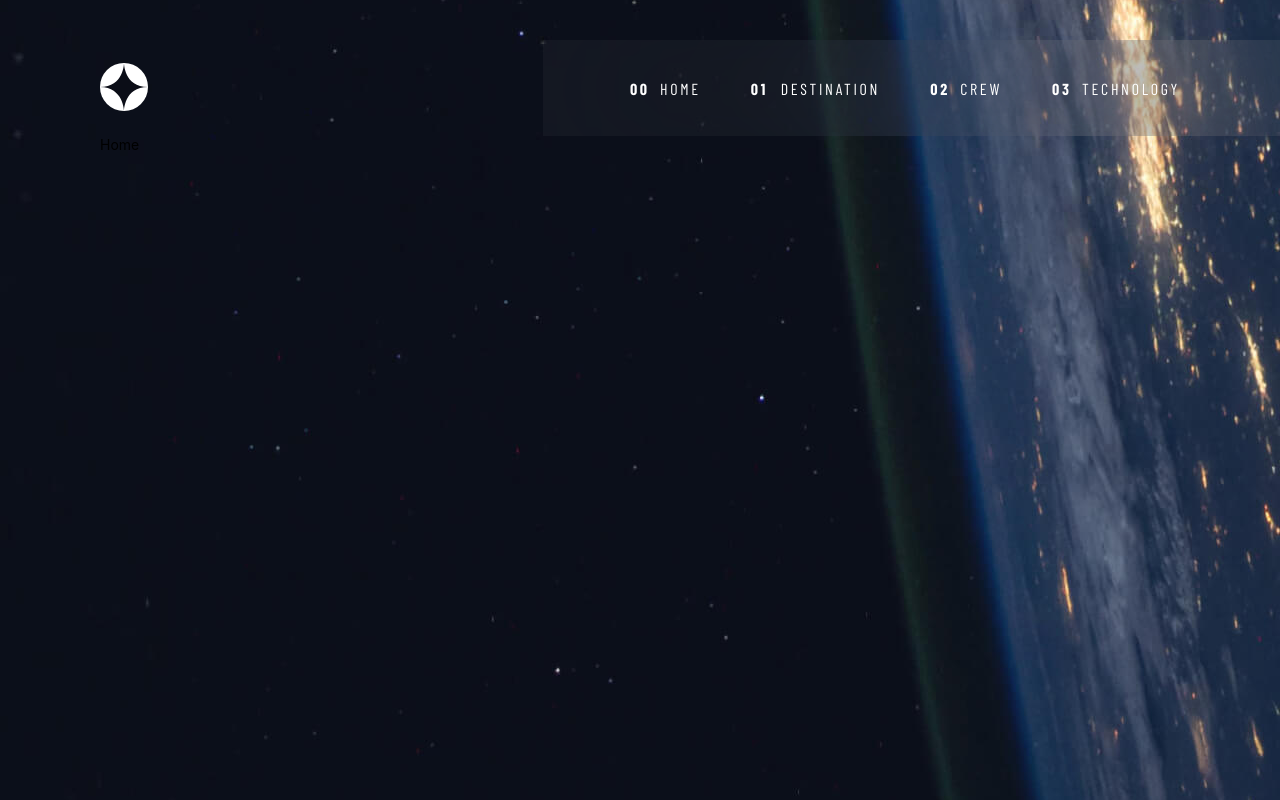
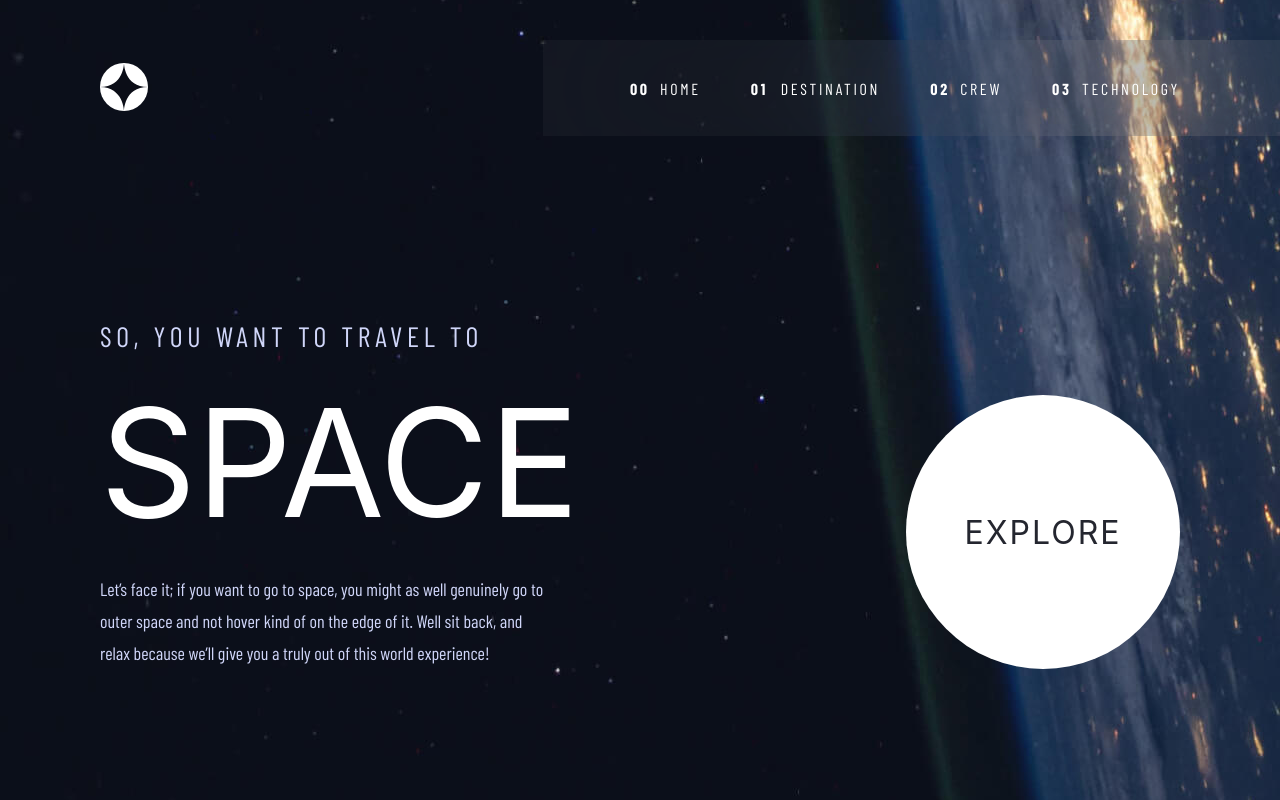
Before and after one commit to diegoricardosouza/space-tourism, a Next.js app: page / in a window 1280 px wide. Built offline with nearby package versions, Linux system fonts and the light colour scheme; a web font is replaced by a local one.

Commit message:
Finalizando a página Home

```diff
--- a/src/components/BtnExplore/styles.ts
+++ b/src/components/BtnExplore/styles.ts
@@ -35,6 +35,17 @@ export const Wrapper = styled.div`
       &:hover::after {
         transform: scale(1.64);
       }
+
+      @media (max-width: 767px) {
+        width: 15rem;
+        height: 15rem;
+        font-size: 2rem;
+      }
+
+      @media (min-width: 768px) and (max-width: 991px) {
+        width: 24.2rem;
+        height: 24.2rem;
+      }
     }
   `}
 `
--- a/src/components/HomeContent/styles.tsx
+++ b/src/components/HomeContent/styles.tsx
@@ -16,6 +16,21 @@ export const Subtitle = styled.span`
     line-height: 3.4rem;
     letter-spacing: 0.47rem;
     margin-bottom: 2.4rem;
+
+    @media (max-width: 767px) {
+      font-size: ${theme.font.sizes.small};
+      text-align: center;
+      line-height: 1.9rem;
+      letter-spacing: 0.27rem;
+      margin-bottom: 1.6rem;
+    }
+
+    @media (min-width: 768px) and (max-width: 991px) {
+      font-size: 2.4rem;
+      text-align: center;
+      line-height: 2.4rem;
+      letter-spacing: 0.33rem;
+    }
   `}
 `
 
@@ -25,6 +40,18 @@ export const Title = styled.h1`
     color: ${theme.colors.white};
     line-height: 17.2rem;
     font-weight: ${theme.font.normal};
+    margin: 0 0 2.4rem 0;
+
+    @media (max-width: 767px) {
+      font-size: 8rem;
+      text-align: center;
+      line-height: 10rem;
+      margin-bottom: 1.6rem;
+    }
+
+    @media (min-width: 768px) and (max-width: 991px) {
+      line-height: 15rem;
+    }
   `}
 `
 
@@ -35,5 +62,20 @@ export const Content = styled.p`
     line-height: 3.2rem;
     font-size: 1.8rem;
     max-width: 44.4rem;
+    margin: 0;
+
+    @media (max-width: 767px) {
+      font-size: 1.5rem;
+      text-align: center;
+      line-height: 2.5rem;
+      margin-bottom: 8.1rem;
+    }
+
+    @media (min-width: 768px) and (max-width: 991px) {
+      font-size: ${theme.font.sizes.small};
+      line-height: 2.8rem;
+      text-align: center;
+      margin-bottom: 15.6rem;
+    }
   `}
 `
--- a/src/templates/Home/index.tsx
+++ b/src/templates/Home/index.tsx
@@ -1,18 +1,28 @@
+import BtnExplore from 'components/BtnExplore'
 import Container from 'components/Container'
+import HomeContent from 'components/HomeContent'
 import Base from 'templates/Base'
 import * as S from './styles'
 
 const Home = () => {
   return (
+    <S.WrapperBase>
       <Base
         image="/img/bg-home.jpg"
         imageTable="/img/bg-tablet.jpg"
         imageMobile="/img/bg-mobile.jpg"
       >
         <S.Wrapper>
-        <Container>Home</Container>
+          <Container>
+            <S.WrapperContent>
+              <HomeContent />
+
+              <BtnExplore />
+            </S.WrapperContent>
+          </Container>
         </S.Wrapper>
       </Base>
+    </S.WrapperBase>
   )
 }
 
--- a/src/templates/Home/styles.ts
+++ b/src/templates/Home/styles.ts
@@ -1,3 +1,39 @@
 import styled from 'styled-components'
+import { Wrapper as W } from 'templates/Base/styles'
 
-export const Wrapper = styled.main``
+export const Wrapper = styled.main`
+  display: flex;
+  align-items: flex-end;
+`
+
+export const WrapperContent = styled.div`
+  display: flex;
+  justify-content: space-between;
+  align-items: flex-end;
+
+  @media (max-width: 767px) {
+    flex-direction: column;
+    align-items: center;
+  }
+
+  @media (min-width: 768px) and (max-width: 991px) {
+    flex-direction: column;
+    align-items: center;
+  }
+`
+export const WrapperBase = styled.div`
+  ${W} {
+    display: flex;
+    flex-direction: column;
+    justify-content: space-between;
+    padding-bottom: 13.1rem;
+
+    @media (max-width: 767px) {
+      padding-bottom: 4.8rem;
+    }
+
+    @media (min-width: 768px) and (max-width: 991px) {
+      padding-bottom: 9rem;
+    }
+  }
+`
```
Lines whose indentation alone changed are shown as unchanged.
